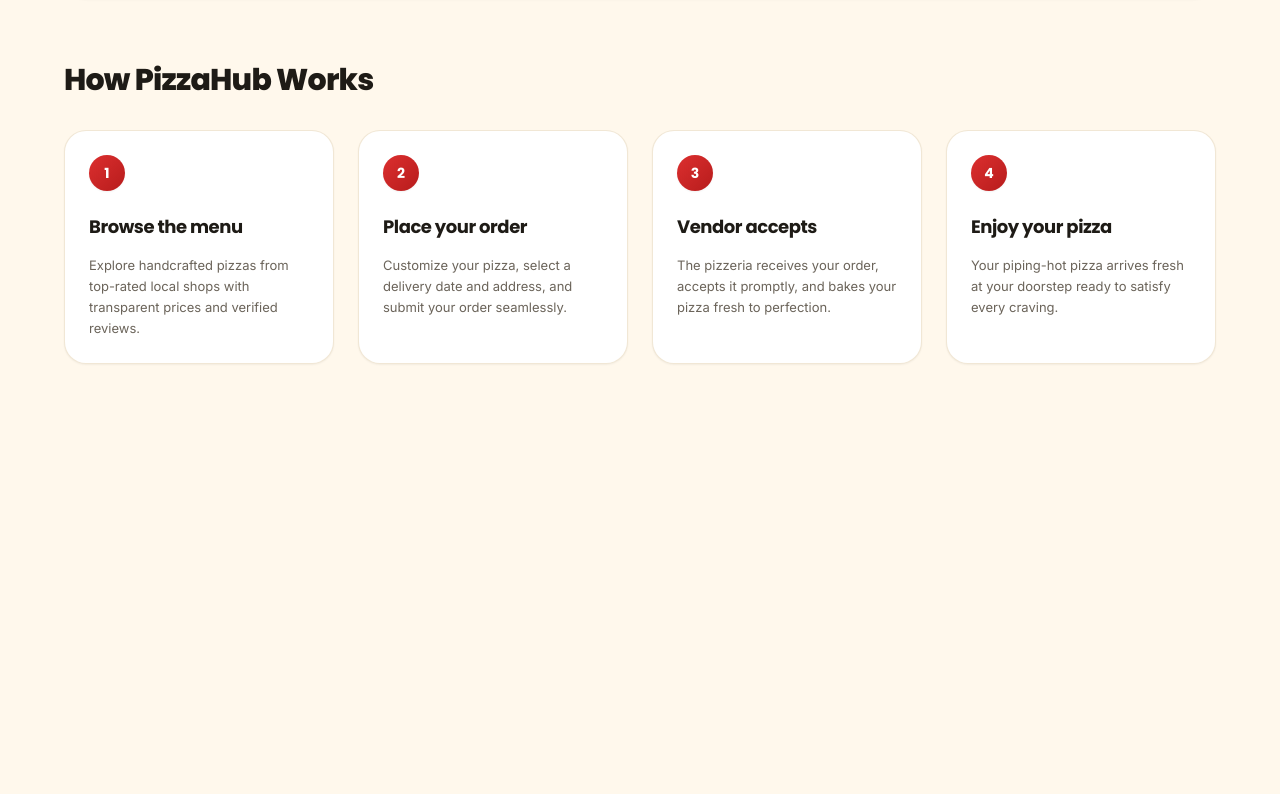
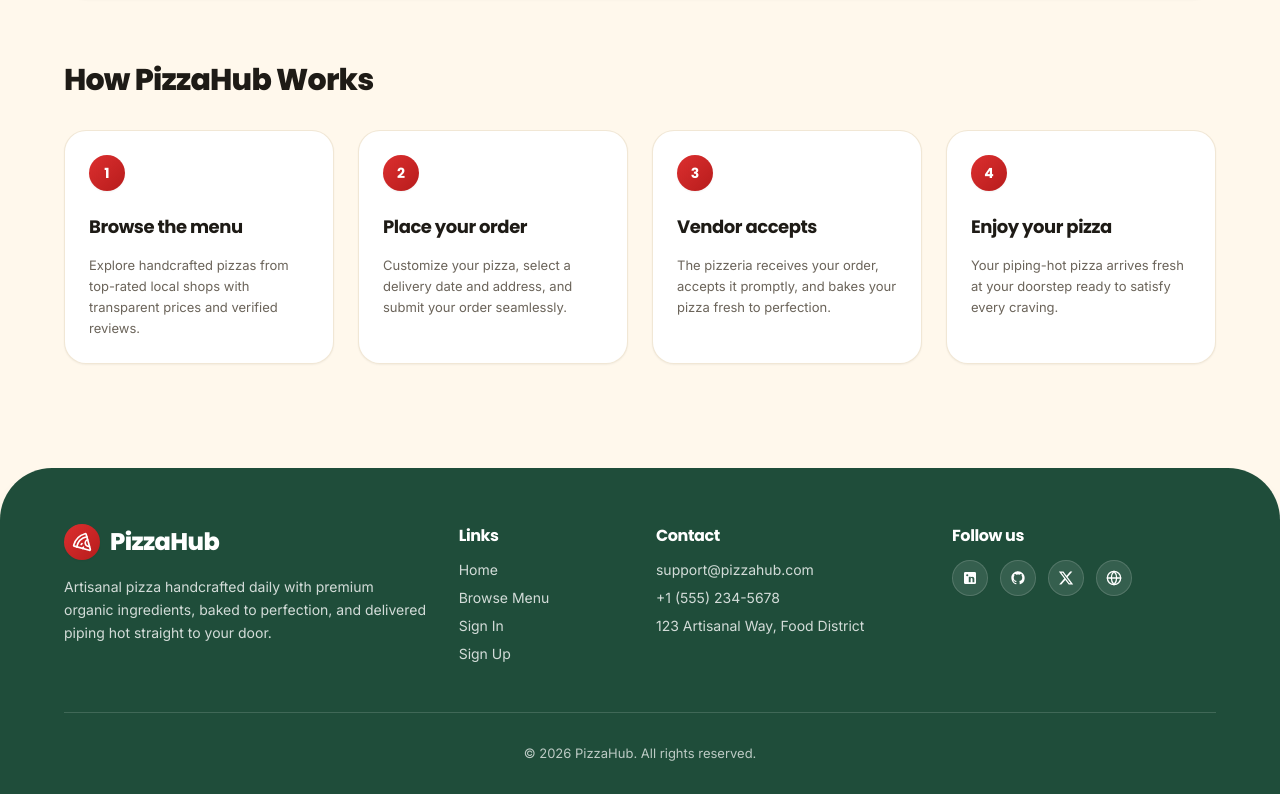
Before and after one commit to asif213067/PizzaHub-Client, a Next.js app: page / in a window 1280 px wide. Shown: the part 1287-2081 px from the top of the page. Before the commit the page ends 1691 px from the top, so only its background shows below. Built offline with nearby package versions, Linux system fonts and the light colour scheme.

Commit message:
feat: added footer  section

```diff
--- a/src/app/layout.tsx
+++ b/src/app/layout.tsx
@@ -2,6 +2,7 @@ import type { Metadata } from "next";
 import { Inter, Poppins } from "next/font/google";
 import "./globals.css";
 import { Navbar } from "@/components/shared/navbar";
+import { Footer } from "@/components/shared/footer";
 
 const inter = Inter({
   variable: "--font-inter",
@@ -33,6 +34,7 @@ export default function RootLayout({
       <body className="min-h-full flex flex-col bg-background text-foreground">
         <Navbar />
         <div className="flex-1 flex flex-col">{children}</div>
+        <Footer />
       </body>
     </html>
   );
--- /dev/null
+++ b/src/components/shared/footer.tsx
@@ -0,0 +1,181 @@
+"use client";
+
+import { useSyncExternalStore } from "react";
+import Link from "next/link";
+import { Pizza, Globe } from "lucide-react";
+
+const emptySubscribe = () => () => {};
+
+export function Footer() {
+  const currentYear = useSyncExternalStore(
+    emptySubscribe,
+    () => new Date().getFullYear(),
+    () => 2026
+  );
+
+  return (
+    <footer className="w-full mt-12 sm:mt-16">
+      {/* Deep green rounded-top container matching the reference design */}
+      <div className="w-full bg-[#1F4D3A] dark:bg-[#16382A] text-white/90 rounded-t-[32px] sm:rounded-t-[44px] lg:rounded-t-[52px] pt-10 sm:pt-14 pb-8 px-6 sm:px-10 lg:px-16 shadow-lg">
+        <div className="max-w-6xl mx-auto">
+          {/* Main 4-column footer content */}
+          <div className="grid grid-cols-1 sm:grid-cols-2 lg:grid-cols-12 gap-8 sm:gap-10 lg:gap-8 pb-10 sm:pb-12 border-b border-white/15">
+            {/* 1. Left Side: Brand Logo & Description */}
+            <div className="lg:col-span-4 space-y-3 sm:space-y-4">
+              <Link
+                href="/"
+                className="inline-flex items-center gap-2.5 focus-visible:outline-none focus-visible:ring-2 focus-visible:ring-white rounded-full"
+              >
+                <div className="size-8 sm:size-9 rounded-full bg-(image:--gradient-primary) flex items-center justify-center text-white shadow-xs">
+                  <Pizza className="size-4 sm:size-5" />
+                </div>
+                <span className="font-heading font-extrabold text-xl sm:text-2xl text-white tracking-tight">
+                  PizzaHub
+                </span>
+              </Link>
+              <p className="text-xs sm:text-sm text-white/80 max-w-sm leading-relaxed">
+                Artisanal pizza handcrafted daily with premium organic ingredients, baked to perfection, and delivered piping hot straight to your door.
+              </p>
+            </div>
+
+            {/* 2. Quick Links */}
+            <div className="lg:col-span-2 space-y-3">
+              <h3 className="font-heading font-bold text-sm sm:text-base text-white tracking-tight">
+                Links
+              </h3>
+              <ul className="space-y-2 text-xs sm:text-sm text-white/80">
+                <li>
+                  <Link
+                    href="/"
+                    className="hover:text-white hover:underline transition-colors"
+                  >
+                    Home
+                  </Link>
+                </li>
+                <li>
+                  <Link
+                    href="/menu"
+                    className="hover:text-white hover:underline transition-colors"
+                  >
+                    Browse Menu
+                  </Link>
+                </li>
+                <li>
+                  <Link
+                    href="/auth/signin"
+                    className="hover:text-white hover:underline transition-colors"
+                  >
+                    Sign In
+                  </Link>
+                </li>
+                <li>
+                  <Link
+                    href="/auth/signup"
+                    className="hover:text-white hover:underline transition-colors"
+                  >
+                    Sign Up
+                  </Link>
+                </li>
+              </ul>
+            </div>
+
+            {/* 3. Contact Information */}
+            <div className="lg:col-span-3 space-y-3">
+              <h3 className="font-heading font-bold text-sm sm:text-base text-white tracking-tight">
+                Contact
+              </h3>
+              <ul className="space-y-2 text-xs sm:text-sm text-white/80">
+                <li>
+                  <a
+                    href="mailto:support@pizzahub.com"
+                    className="hover:text-white transition-colors"
+                  >
+                    support@pizzahub.com
+                  </a>
+                </li>
+                <li>
+                  <a
+                    href="tel:+15552345678"
+                    className="hover:text-white transition-colors"
+                  >
+                    +1 (555) 234-5678
+                  </a>
+                </li>
+                <li className="leading-snug">
+                  123 Artisanal Way, Food District
+                </li>
+              </ul>
+            </div>
+
+            {/* 4. Follow Us - 4 icons in exact order: LinkedIn, GitHub, X, Portfolio */}
+            <div className="lg:col-span-3 space-y-3">
+              <h3 className="font-heading font-bold text-sm sm:text-base text-white tracking-tight">
+                Follow us
+              </h3>
+              <div className="flex items-center gap-2.5 sm:gap-3">
+                {/* 1. LinkedIn */}
+                <a
+                  href="https://www.linkedin.com/in/asif-hosen"
+                  target="_blank"
+                  rel="noopener noreferrer"
+                  aria-label="LinkedIn Profile"
+                  className="size-9 rounded-full bg-white/10 hover:bg-white/20 active:scale-95 border border-white/15 flex items-center justify-center text-white transition-all shadow-2xs hover:shadow-sm cursor-pointer"
+                >
+                  <svg className="size-4 fill-current" viewBox="0 0 24 24">
+                    <path d="M19 3a2 2 0 0 1 2 2v14a2 2 0 0 1-2 2H5a2 2 0 0 1-2-2V5a2 2 0 0 1 2-2h14m-.5 15.5v-5.3a3.26 3.26 0 0 0-3.26-3.26c-.85 0-1.84.52-2.28 1.3v-1.11h-2.79v8.37h2.79v-4.93c0-.77.62-1.4 1.39-1.4a1.4 1.4 0 0 1 1.4 1.4v4.93h2.75M6.46 10.9h2.76v8.37H6.46v-8.37M7.84 6.2a1.6 1.6 0 1 0 0 3.2 1.6 1.6 0 0 0 0-3.2" />
+                  </svg>
+                </a>
+
+                {/* 2. GitHub */}
+                <a
+                  href="https://github.com/asif213067"
+                  target="_blank"
+                  rel="noopener noreferrer"
+                  aria-label="GitHub Profile"
+                  className="size-9 rounded-full bg-white/10 hover:bg-white/20 active:scale-95 border border-white/15 flex items-center justify-center text-white transition-all shadow-2xs hover:shadow-sm cursor-pointer"
+                >
+                  <svg className="size-4 fill-current" viewBox="0 0 24 24">
+                    <path
+                      fillRule="evenodd"
+                      clipRule="evenodd"
+                      d="M12 2C6.477 2 2 6.484 2 12.017c0 4.425 2.865 8.18 6.839 9.504.5.092.682-.217.682-.483 0-.237-.008-.868-.013-1.703-2.782.605-3.369-1.343-3.369-1.343-.454-1.158-1.11-1.466-1.11-1.466-.908-.62.069-.608.069-.608 1.003.07 1.53 1.032 1.53 1.032.892 1.53 2.341 1.088 2.91.832.092-.647.35-1.088.636-1.338-2.22-.253-4.555-1.113-4.555-4.951 0-1.093.39-1.988 1.029-2.688-.103-.253-.446-1.272.098-2.65 0 0 .84-.27 2.75 1.026A9.564 9.564 0 0112 6.844c.85.004 1.705.115 2.504.337 1.909-1.296 2.747-1.027 2.747-1.027.546 1.379.202 2.398.1 2.651.64.7 1.028 1.595 1.028 2.688 0 3.848-2.339 4.695-4.566 4.943.359.309.678.92.678 1.855 0 1.338-.012 2.419-.012 2.747 0 .268.18.58.688.482A10.019 10.019 0 0022 12.017C22 6.484 17.522 2 12 2z"
+                    />
+                  </svg>
+                </a>
+
+                {/* 3. X (Twitter) */}
+                <a
+                  href="https://x.com"
+                  target="_blank"
+                  rel="noopener noreferrer"
+                  aria-label="X (Twitter) Profile"
+                  className="size-9 rounded-full bg-white/10 hover:bg-white/20 active:scale-95 border border-white/15 flex items-center justify-center text-white transition-all shadow-2xs hover:shadow-sm cursor-pointer"
+                >
+                  <svg className="size-4 fill-current" viewBox="0 0 24 24">
+                    <path d="M18.244 2.25h3.308l-7.227 8.26 8.502 11.24H16.17l-5.214-6.817L4.99 21.75H1.68l7.73-8.835L1.254 2.25H8.08l4.713 6.231zm-1.161 17.52h1.833L7.084 4.126H5.117z" />
+                  </svg>
+                </a>
+
+                {/* 4. Portfolio */}
+                <a
+                  href="https://asif-hosen.vercel.app"
+                  target="_blank"
+                  rel="noopener noreferrer"
+                  aria-label="Portfolio Website"
+                  className="size-9 rounded-full bg-white/10 hover:bg-white/20 active:scale-95 border border-white/15 flex items-center justify-center text-white transition-all shadow-2xs hover:shadow-sm cursor-pointer"
+                >
+                  <Globe className="size-4" />
+                </a>
+              </div>
+            </div>
+          </div>
+
+          {/* 5. Copyright Notice (Dynamic Year) */}
+          <div className="pt-6 sm:pt-8 text-center text-xs sm:text-[13px] text-white/70">
+            <p>© {currentYear} PizzaHub. All rights reserved.</p>
+          </div>
+        </div>
+      </div>
+    </footer>
+  );
+}
```
